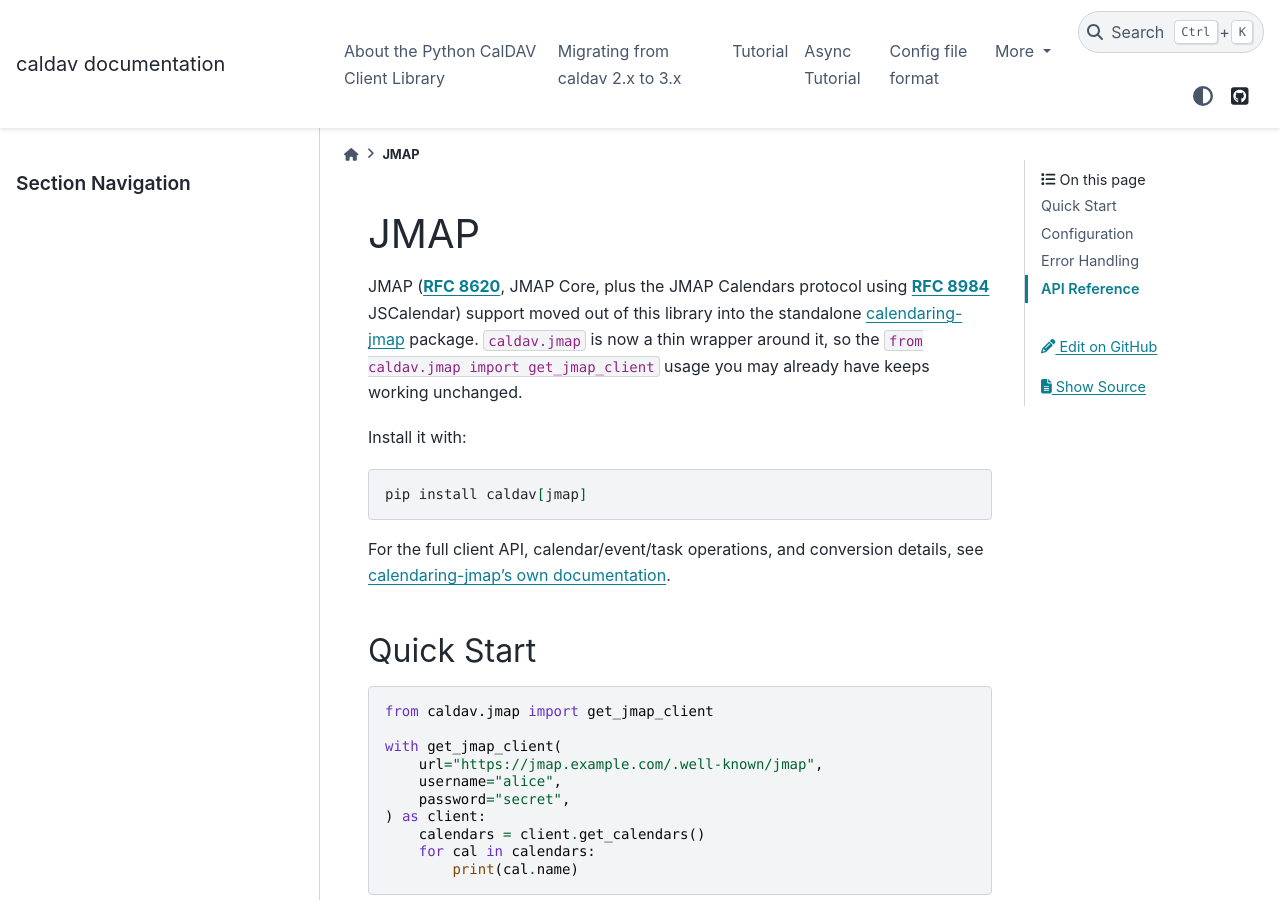
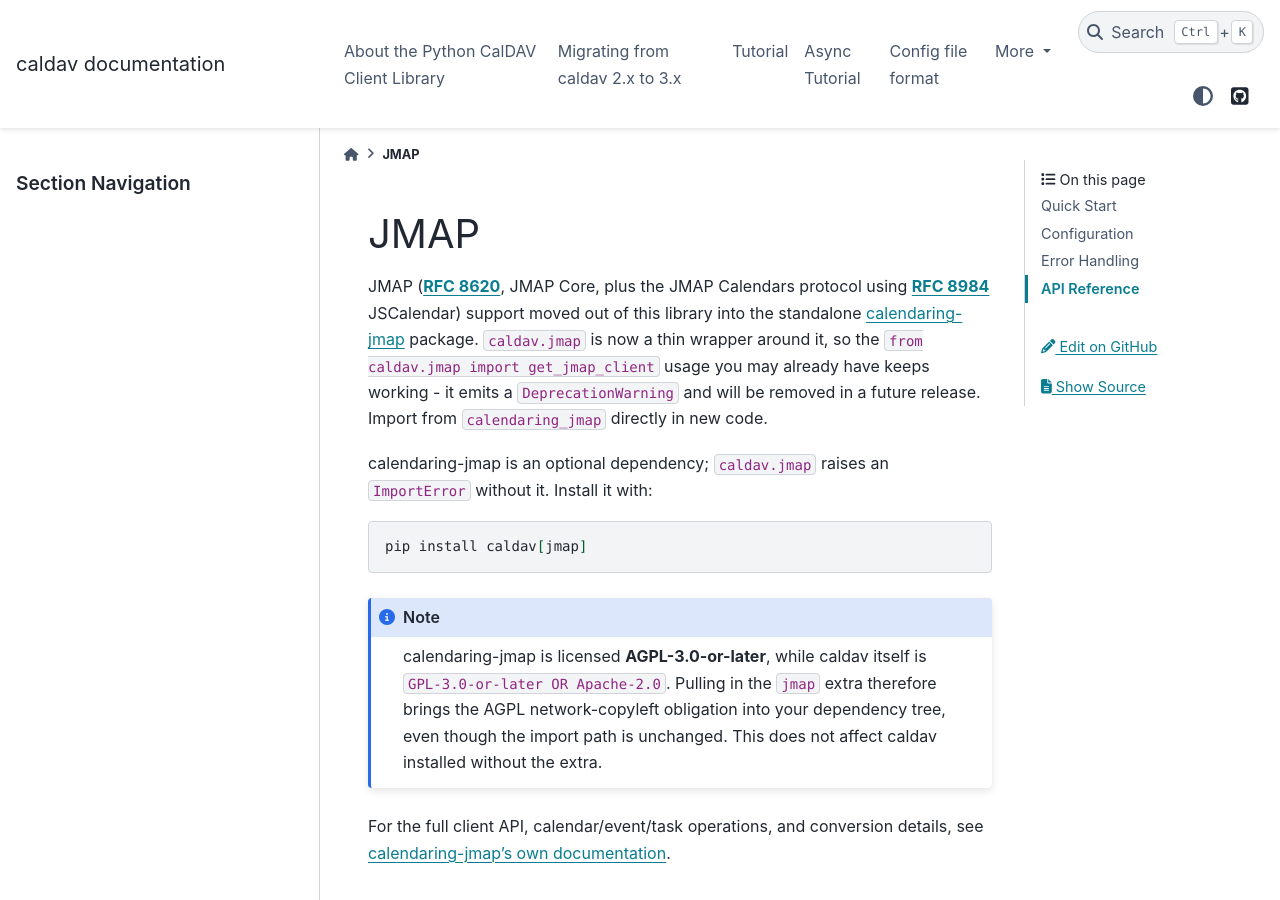
Before and after one commit to python-caldav/caldav, a Sphinx documentation site: the page built from docs/source/jmap.rst, in a window 1280 px wide and 900 px high. Built offline with Sphinx 7.4.7 and the PyData theme 0.15.4, drawn with Linux system fonts in a browser that asks for light colours; pages that are not in the unit, such as notebooks, are missing from menus; the version number could not be read and is left out.

Commit message:
docs(jmap): state the AGPL change and the extra
The CHANGELOG said old imports keep working, but not that a plain `pip
install caldav` no longer gives you caldav.jmap at all, and neither it
nor jmap.rst mentioned that calendaring-jmap is AGPL-3.0-or-later where
caldav is GPL-3.0-or-later OR Apache-2.0.  Same import path, different
terms - easy to miss for anyone who picked the Apache option.  Both are
now written up as breaking changes, and the JMAP page carries a
licensing note next to the install instructions.

Prompt: look into PR [https://github.com/python-caldav/caldav/pull/711], should I merge it?
Followup-Prompt: Can we just fix those issues instead of doing review comments? [= two findings from the review above: the submodule imports, and the undocumented licence change]

Assisted-By: Claude Opus 5 <noreply@anthropic.com>

```diff
--- a/docs/source/jmap.rst
+++ b/docs/source/jmap.rst
@@ -6,13 +6,24 @@ JMAP (:rfc:`8620`, JMAP Core, plus the JMAP Calendars protocol using
 :rfc:`8984` JSCalendar) support moved out of this library into the standalone
 `calendaring-jmap <https://pypi.org/project/calendaring-jmap/>`_ package.
 ``caldav.jmap`` is now a thin wrapper around it, so the ``from caldav.jmap
-import get_jmap_client`` usage you may already have keeps working unchanged.
+import get_jmap_client`` usage you may already have keeps working - it emits
+a ``DeprecationWarning`` and will be removed in a future release.  Import
+from ``calendaring_jmap`` directly in new code.
 
-Install it with:
+calendaring-jmap is an optional dependency; ``caldav.jmap`` raises an
+``ImportError`` without it.  Install it with:
 
 .. code-block:: shell
 
    pip install caldav[jmap]
+
+.. note::
+
+   calendaring-jmap is licensed **AGPL-3.0-or-later**, while caldav itself
+   is ``GPL-3.0-or-later OR Apache-2.0``.  Pulling in the ``jmap`` extra
+   therefore brings the AGPL network-copyleft obligation into your
+   dependency tree, even though the import path is unchanged.  This does
+   not affect caldav installed without the extra.
 
 For the full client API, calendar/event/task operations, and conversion
 details, see `calendaring-jmap's own documentation
```
Also changed, not shown: CHANGELOG.md (+11 -4 lines).
